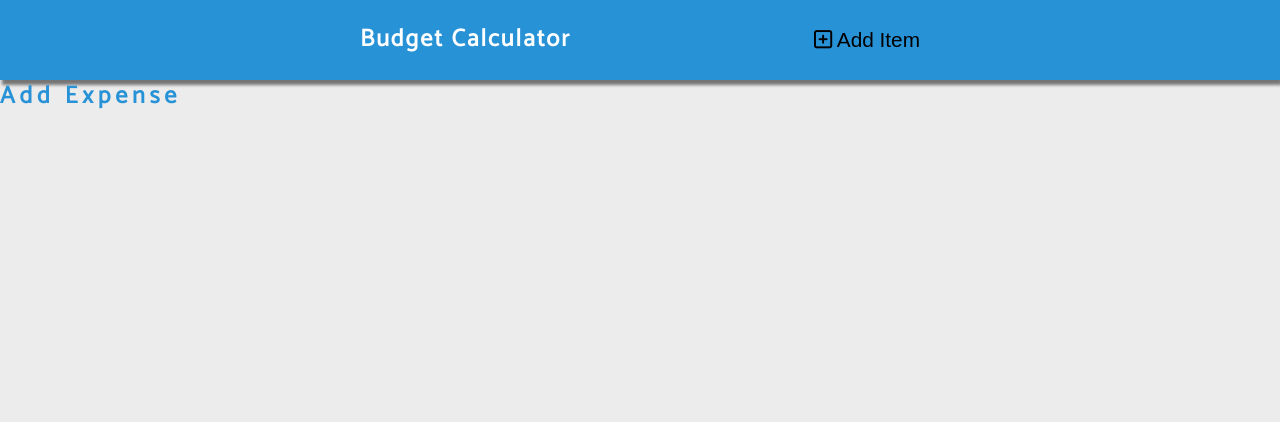
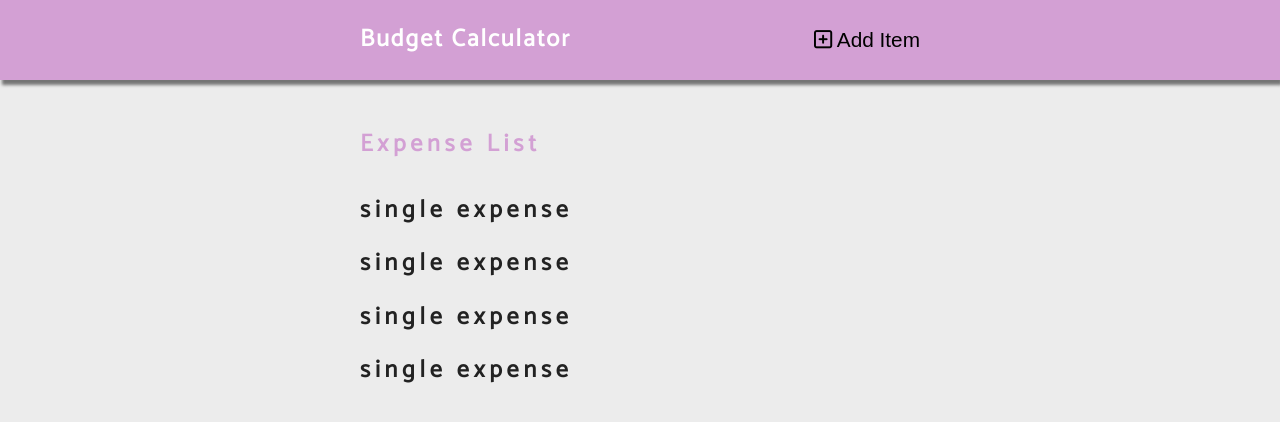
Before and after one commit to loveisgala/budget-calculator-svelte, a Svelte app: page / in a window 1280 px wide. Shown: the top 422 px of the page. Built offline with nearby package versions, Linux system fonts and the light colour scheme.

Commit message:
Add Expenses components

```diff
--- a/public/global.css
+++ b/public/global.css
@@ -10,7 +10,7 @@
 ======
 */
 :root {
-  --primaryColor: #2892d7;
+  --primaryColor: #d3a0d4;
   --mainWhite: #fff;
   --offWhite: #f7f7f7;
   --mainBlack: #222;
--- a/src/App.svelte
+++ b/src/App.svelte
@@ -1,9 +1,15 @@
 <script>
+	//Components
 	import Navbar from './components/Navbar.svelte';
-	import Title from './components/Title.svelte';
+	import expensesData from './expenses';
+	import ExpensesList from './ExpensesList.svelte';
+
+	//Variables
+	let expenses = [...expensesData];
+
 </script>
 
-<main>
-	<Navbar/>
-	<Title/>
+<Navbar/>
+<main class="content">
+	<ExpensesList expenses={expenses}/>
 </main>
--- /dev/null
+++ b/src/Expense.svelte
@@ -0,0 +1,3 @@
+<h1>
+    single expense
+</h1>
--- /dev/null
+++ b/src/ExpensesList.svelte
@@ -0,0 +1,14 @@
+<script>
+    import SectionTitle from './components/Title.svelte';
+    import Expense from './Expense.svelte';
+    export let expenses = [];
+</script>
+
+<section>
+    <SectionTitle title='expense list'/>
+    <ul>
+        {#each expenses as expense}
+            <Expense/>
+        {/each}
+    </ul>
+</section>
--- a/src/components/Title.svelte
+++ b/src/components/Title.svelte
@@ -1,3 +1,7 @@
+<script>
+    export let title = "default title";
+</script>
+
 <div class="main-title">
-    <h2>add expense</h2>
+    <h2>{title}</h2>
 </div>
--- /dev/null
+++ b/src/expenses.js
@@ -0,0 +1,22 @@
+export default [
+  {
+    id: Math.random() * Date.now(),
+    name: "rent",
+    amount: 2300
+  },
+  {
+    id: Math.random() * Date.now(),
+    name: "car payment",
+    amount: 400
+  },
+  {
+    id: Math.random() * Date.now(),
+    name: "student loan",
+    amount: 400
+  },
+  {
+    id: Math.random() * Date.now(),
+    name: "credit card",
+    amount: 2000
+  }
+];
```
